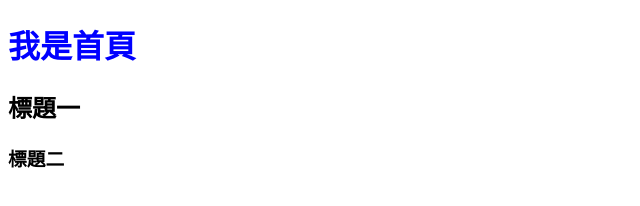
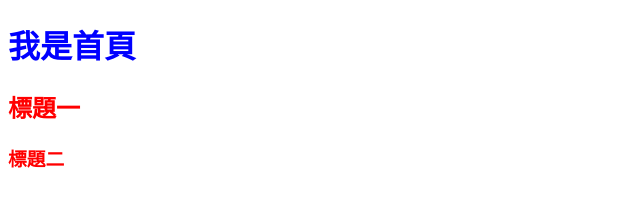
Before and after one commit to leehaeya/20230823, a plain HTML site: page index.html in a window 1280 px wide. Shown: the whole page, without its empty margins (0-640 px from the left). Drawn offline with Linux system fonts and the light colour scheme.

Commit message:
替 h2 h3 標籤套上樣式

```diff
--- a/style.css
+++ b/style.css
@@ -1,3 +1,9 @@
 h1 {
   color: blue;
 }
+h2{
+  color: red;
+}
+h3{
+  color: red;
+}
```
